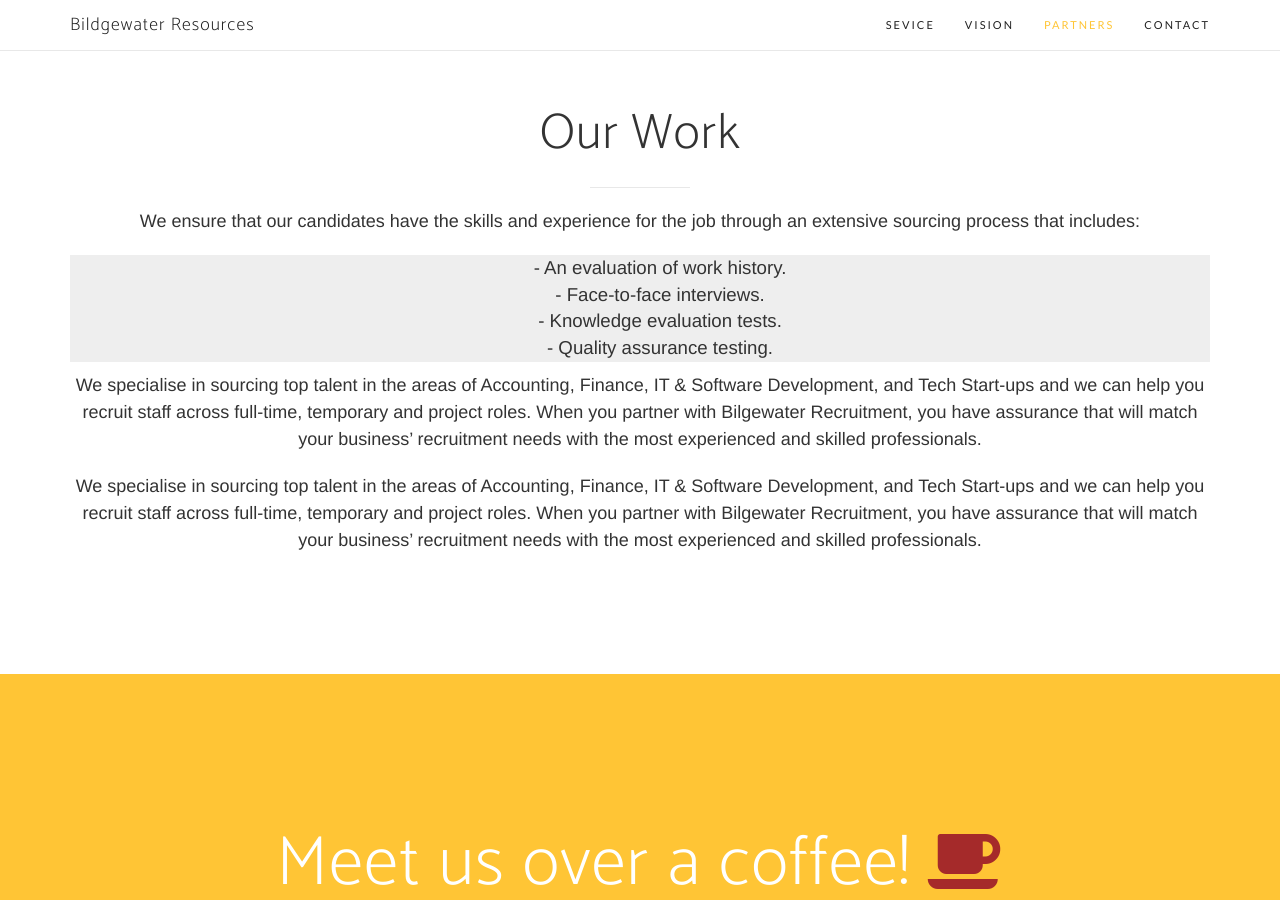
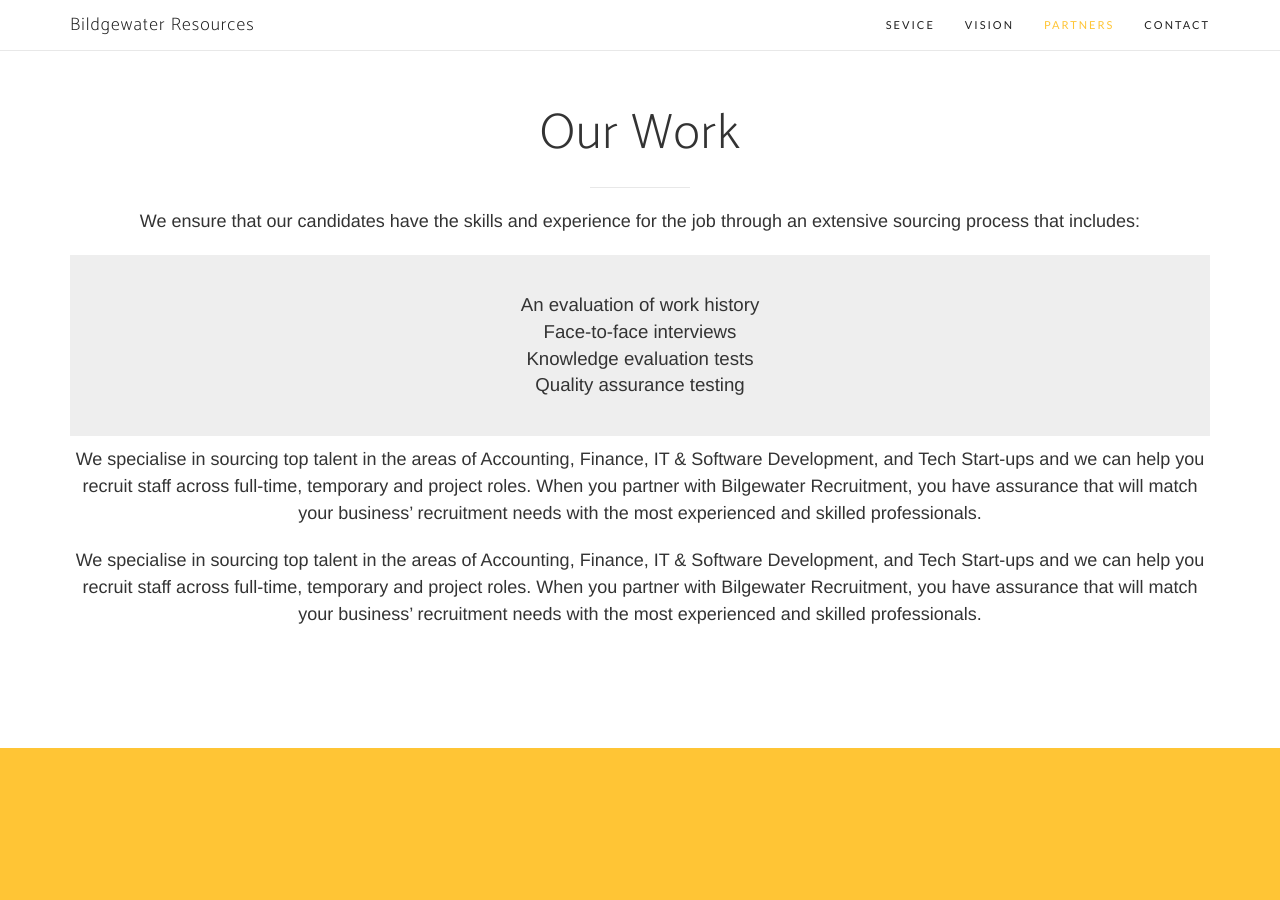
Before and after one commit to patrick-lai/bildgewater-site, a Jekyll site: the page built from app/index.html, in a window 1280 px wide and 900 px high, scrolled down 3362 px. Built offline with Jekyll 4.4.1, drawn with Linux system fonts in a browser that asks for light colours; nearby versions of some CDN libraries; some web fonts are replaced; the list of posts is cut into pages by our own code; some of the changed text lies outside the part shown.

Commit message:
Link changes

```diff
--- a/app/_includes/partners.html
+++ b/app/_includes/partners.html
@@ -9,11 +9,11 @@
                   We ensure that our candidates have the skills and experience for the job through an extensive sourcing process that includes:
                 </p>
 
-                <ul style="list-style: none; font-size: 14pt; background-color: #eee; width: 100%;">
-                  <li>- An evaluation of work history.</li>
-                  <li>- Face-to-face interviews.</li>
-                  <li>- Knowledge evaluation tests.</li>
-                  <li>- Quality assurance testing.</li>
+                <ul style="list-style: none; font-size: 14pt; background-color: #eee; width: 100%; padding: 2em 0;">
+                  <li>An evaluation of work history</li>
+                  <li>Face-to-face interviews</li>
+                  <li>Knowledge evaluation tests</li>
+                  <li>Quality assurance testing</li>
                 </ul>
 
 
--- a/app/_includes/quote.html
+++ b/app/_includes/quote.html
@@ -1,4 +1,5 @@
-<section id="quote" class="download bg-primary text-center">
+<section id="quote" class="download bg-primary text-center interactive dim-background">
+  <a href="mailto:enquire@bildgewater.com.au" style="color: white;">
     <div class="container">
         <div class="row">
             <div class="col-md-8 col-md-offset-2">
@@ -7,4 +8,5 @@
             </div>
         </div>
     </div>
+  </a>
 </section>
--- a/app/_includes/social.html
+++ b/app/_includes/social.html
@@ -25,7 +25,7 @@
 <iframe src="https://www.google.com/maps/embed?pb=!1m18!1m12!1m3!1d13251.979800210194!2d151.20248314259766!3d-33.864021019793945!2m3!1f0!2f0!3f0!3m2!1i1024!2i768!4f13.1!3m3!1m2!1s0x6b12ae69d26aafad%3A0x7f9b21ebd5b57ce0!2sCircular+Quay%2C+Sydney+NSW+2000!5e0!3m2!1sen!2sau!4v1478866285816" width="100%" height="600" frameborder="0" style="border:0;" allowfullscreen></iframe>
 <footer>
     <div class="container">
-        <p>&copy; 2016 Bildgewater Resources PTY LTD. All Rights Reserved. A.B.N XXX-XXX-XXX</p>
+        <p>&copy; 2016 Bildgewater Resources PTY LTD. All Rights Reserved. A.B.N 5296-3416-688</p>
         <ul class="list-inline">
             <li>
                 <a href="#">Privacy</a>
--- a/app/_sass/_base.scss
+++ b/app/_sass/_base.scss
@@ -1,3 +1,18 @@
+
+// custom
+.interactive{
+  cursor: pointer;
+
+  &.dim-background{
+    transition: all 1s ease;
+    &:hover{
+      background: darken($theme-primary, 15%);
+    }
+  }
+}
+
+
+
 .heading-font {
   font-family: 'Catamaran', 'Helvetica', 'Arial', 'sans-serif';
   font-weight: 200;
```
